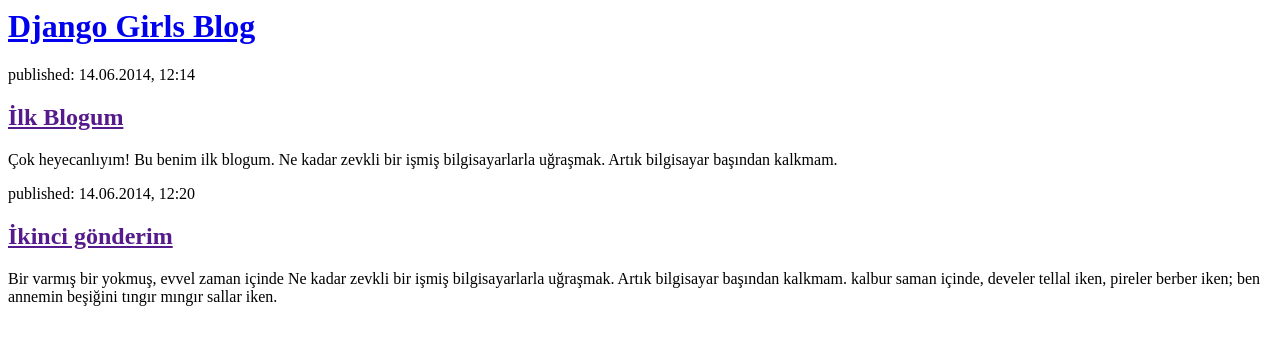
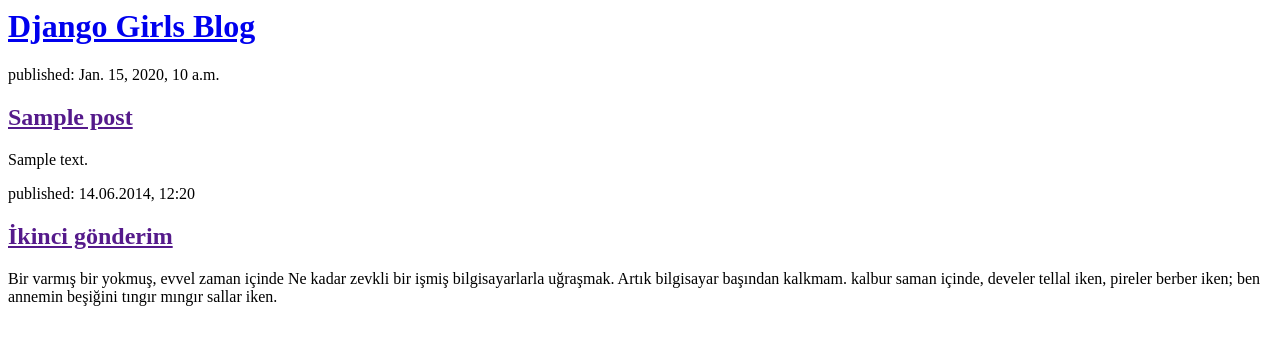
Before and after one commit to berkaygurcan/my-first-blog, a Django app: template blog/templates/blog/post_list.html in a window 1280 px wide. Shown: the top 345 px of the page. Run offline with Django 3.2, Linux system fonts and the light colour scheme; the template is opened without the code that fills it: most values are stand-ins (such as "Sample title", 1, 10 or a date in 2020).

Commit message:
Veritabanından gönderileri göstermek için template'ler değiştirildi.

```diff
--- a/blog/templates/blog/post_list.html
+++ b/blog/templates/blog/post_list.html
@@ -6,11 +6,15 @@
         <div>
             <h1><a href="/">Django Girls Blog</a></h1>
         </div>
+
+
+        {% for post in posts %}
         <div>
-            <p>published: 14.06.2014, 12:14</p>
-            <h2><a href="">İlk Blogum</a></h2>
-            <p>Çok heyecanlıyım! Bu benim ilk blogum. Ne kadar zevkli bir işmiş bilgisayarlarla uğraşmak. Artık bilgisayar başından kalkmam. </p>
+            <p>published: {{post.published_date}}</p>
+            <h2><a href="">{{post.title}}</a></h2>
+            <p>{{post.text | linebreaksbr}}</p>
         </div>
+        {% endfor %}
 
         <div>
             <p>published: 14.06.2014, 12:20</p>
--- a/blog/views.py
+++ b/blog/views.py
@@ -1,9 +1,13 @@
 from django.shortcuts import render
+from django.utils import timezone
+from .models import Post
 
 # Create your views here.
 
 def post_list(request):
-    return render(request,'blog/post_list.html',{})
+    posts = Post.objects.filter(published_date__lte=timezone.now()).order_by('published_date')
+    return render(request, 'blog/post_list.html', {'posts': posts})
+
 #Burada post_list isimli
 # bir fonksiyon (def) yarattık,
 # bu fonksiyon girdi olarak request (isteği) alıp, blog/post_list.html template'ini işleyecek olan render fonksiyonunu döndürüyor.
```
Also changed, not shown: db.sqlite3, 5 other files.
